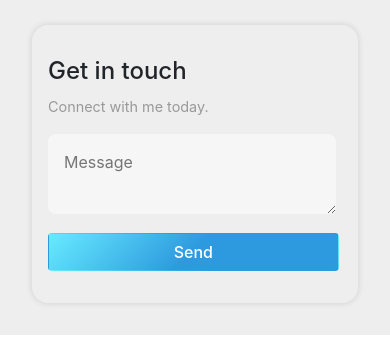
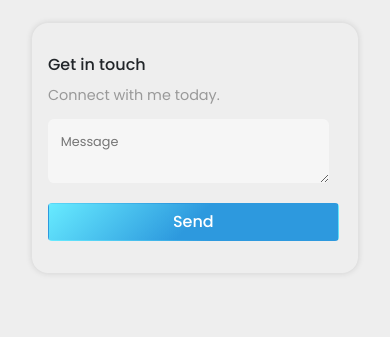
Before and after one commit to ciaranrdnr/ciaranrdnr.github.io, a plain HTML site: page index.html in a window 390 px wide. Shown: the part 1669-2006 px from the top of the page. Drawn offline with nearby package versions, Linux system fonts and the light colour scheme.

Commit message:
responsive

```diff
--- a/assets/css/tridi-res.scss
+++ b/assets/css/tridi-res.scss
@@ -514,6 +514,8 @@ background: linear-gradient(-90deg, #FF7192 60%, #FFAB81 100%);
     cursor: pointer;
     padding: 8px 15px 10px 14px;
     border-radius: 100%;
+    box-shadow: 0 0px 2px 0 rgba(#444, .8);
+
   }
 
   #scroll:hover {
@@ -734,9 +736,11 @@ background: linear-gradient(-90deg, #FF7192 60%, #FFAB81 100%);
 
 // ===== footer
 footer{
-  background-color: #eeeeee;
+    font-family: 'Poppins', sans-serif;
+    background-color: #eeeeee;
   display: flex;
   // padding: 2em;
+  padding-bottom: 2em;
   .row{
     width: 100%;
     margin: 0;
@@ -965,6 +969,7 @@ textarea{
 }
 }
 @media screen and (max-width: 1072px){
+
   section.exp{
     margin: 0 2em;
     min-height: 350px;
@@ -1089,6 +1094,67 @@ textarea{
     }
     // End ipad
 }
+
+ // ===== Footer
+ .contact{
+  text-align: left;
+  box-shadow: 0 0 6px 0 rgba(#202024, .15);
+  padding: 2em 1em;
+  border-radius: 1em;
+  margin: 2em 2em 2em 2em;
+  // width: 90%;
+  // display: flex;
+  max-width:406px;
+  p{
+    font-size: .9em;
+    color: #999;
+    // text-align: center;
+    margin: 0em 0em;
+    // padding-bottom: 1em ;
+  text-align: justify;
+  }
+  p#web{
+    display: none;
+  }
+  p#mobile{
+    display: inline;
+  }
+}
+textarea{
+  border: none;
+  width: 87%;
+  margin-top: 1em;
+  font-size: .8em;
+
+  padding: 1em;
+  border-radius: .5em;
+  background: RGBA(255,255,255,.5);
+  // box-shadow: 0 0 6px 0 rgba(#202024, .15);
+  &:focus{
+    border: none;
+  }
+  &:active{
+    border: none;
+  }
+
+}
+.btn-submit{
+  margin-top: .8em;
+  background-color: rgb(103, 235, 255);
+  background: linear-gradient(315deg, #2D99DE 50%, rgb(103, 235, 255) 100%);
+  color: white;
+  width: 90%;
+  font-weight: 500;
+
+}
+.btn-submit:hover{
+  background-color: rgb(103, 235, 255);
+  background: linear-gradient(315deg, #5aa6d4 50%, rgb(161, 242, 255) 100%);
+  color: white;
+  width: 95%;
+}
+
+// end footer
 }
 
 //   ======== Tablet version
@@ -1265,6 +1331,88 @@ textarea{
   // font-size: 14px;
 }
 
+footer{
+  background-color: #eeeeee;
+  display:block;
+  // margin: 2em;
+  h1{
+    font-size: 1em;
+  }
+}
+.explore{
+  margin: 2em 0em 0em 2em;
+
+}
+.social{
+  margin: 2em 0em 0em 0em;
+  h1{
+    text-align: center;
+  }
+  p{
+    font-size: .8em;
+    color: #999;
+    text-align: center;
+  // text-align: justify;
+  }
+
+}
+.contact{
+  text-align: left;
+  box-shadow: 0 0 6px 0 rgba(#202024, .15);
+  padding: 2em 1em;
+  border-radius: 1em;
+  margin: 2em 2em 2em 2em;
+  // width: 90%;
+  // display: flex;
+  max-width:406px;
+  p{
+    font-size: .8em;
+    color: #999;
+    // text-align: center;
+    margin: 0em 0em;
+    // padding-bottom: 1em ;
+  text-align: justify;
+  }
+  p#web{
+    display: none;
+  }
+  p#mobile{
+    display: inline;
+  }
+}
+textarea{
+  border: none;
+  width: 84%;
+  margin-top: 1em;
+  padding: 1em;
+  font-size: .8em;
+  border-radius: .5em;
+  background: RGBA(255,255,255,.5);
+  // box-shadow: 0 0 6px 0 rgba(#202024, .15);
+  &:focus{
+    border: none;
+  }
+  &:active{
+    border: none;
+  }
+
+}
+.btn-submit{
+  margin-top: .8em;
+  background-color: rgb(103, 235, 255);
+  background: linear-gradient(315deg, #2D99DE 50%, rgb(103, 235, 255) 100%);
+  color: white;
+  width: 90%;
+  font-weight: 500;
+
+}
+.btn-submit:hover{
+  background-color: rgb(103, 235, 255);
+  background: linear-gradient(315deg, #5aa6d4 50%, rgb(161, 242, 255) 100%);
+  color: white;
+  width: 95%;
+}
+
 }
 //   ======== Mobile version
 
@@ -1477,7 +1625,7 @@ nav{
         display:block;
         // margin: 2em;
         h1{
-          font-size: 1.5em;
+          font-size: 1em;
         }
       }
       .explore{
@@ -1525,6 +1673,8 @@ nav{
         border: none;
         width: 87%;
         margin-top: 1em;
+        font-size: .8em;
+
         padding: 1em;
         border-radius: .5em;
         background: RGBA(255,255,255,.5);
--- a/index.html
+++ b/index.html
@@ -155,7 +155,7 @@
     <div class="card">
       <div class="content">
         <img class="logo" src="https://telkomuniversity.ac.id/wp-content/uploads/2019/03/Logo-Telkom-University-png-3430x1174.png" alt="mparticle">
-        <h6>OOP Practicum</h6>
+        <h6>OOP Practicum Assistant</h6>
         <span> Telkom University</span>
         <br><span> Aug 2019 - Dec 2019</span>
         <div class="hover_content">
```
Also changed, not shown: assets/css/tridi-res.css, 1 other file.
